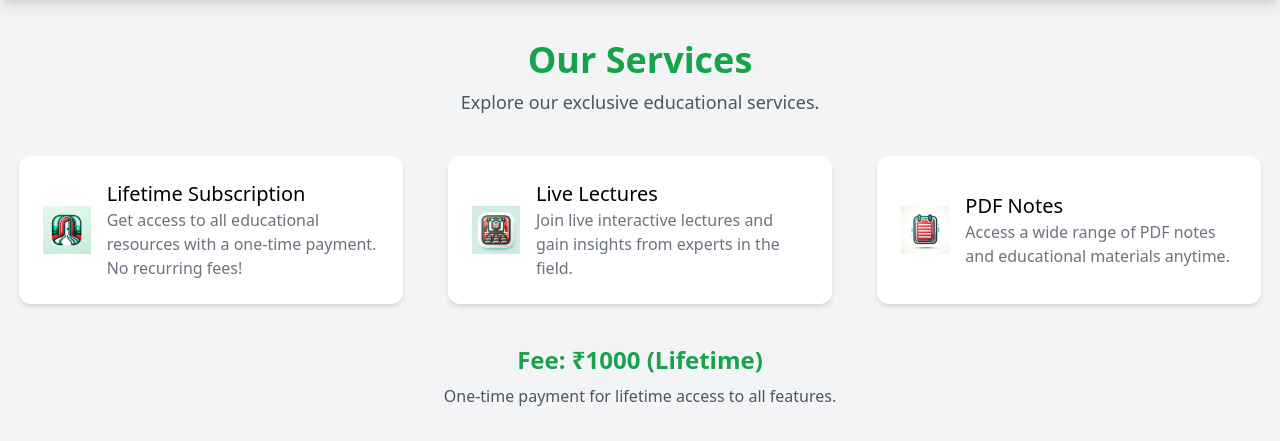
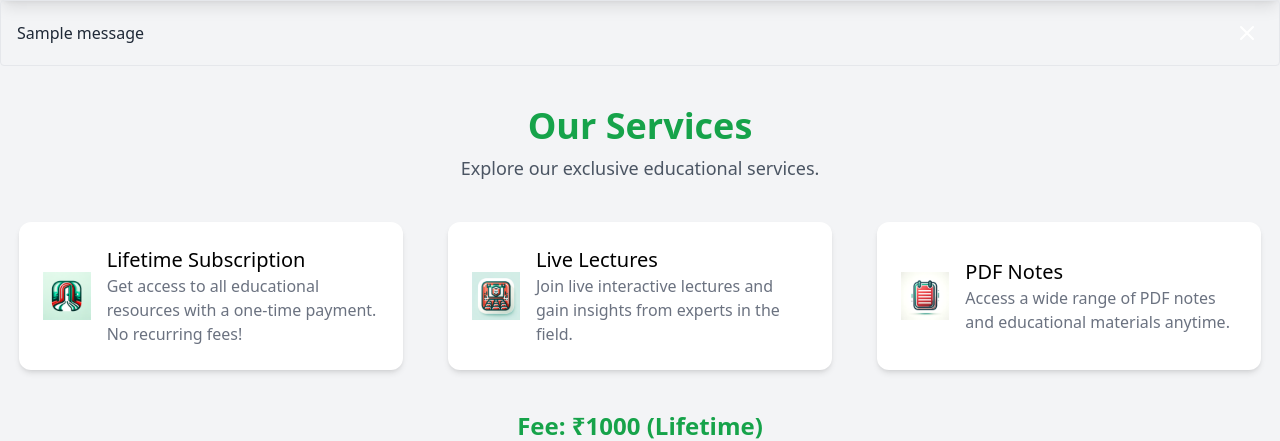
Before and after one commit to divyesh1099/cliniprosper, a Django app: template cliniskills/home/templates/home/services.html in a window 1280 px wide. Shown: the part 60-501 px from the top of the page. Run offline with Django 4.2, Linux system fonts and the light colour scheme; the template is opened without the code that fills it: most values are stand-ins (such as "Sample title", 1, 10 or a date in 2020); one stand-in notice (Sample message) is shown; some libraries are stand-ins or nearby versions.

Commit message:
Add URL Protection

```diff
--- a/cliniskills/home/templates/home/services.html
+++ b/cliniskills/home/templates/home/services.html
@@ -1,6 +1,23 @@
 {% extends 'layout.html' %}
 {% load static %}
 {% block content %}
+
+<!-- Display Messages Here -->
+{% if messages %}
+<div class="mb-4">
+    {% for message in messages %}
+        <div id="message-{{ forloop.counter }}" class="flex justify-between items-center p-4 mb-4 border rounded {% if message.tags %}{{ message.tags }}{% endif %}">
+            <span>{{ message }}</span>
+            <button onclick="document.getElementById('message-{{ forloop.counter }}').style.display='none';" class="ml-4 rounded text-white p-1 hover:bg-opacity-50">
+                <svg xmlns="http://www.w3.org/2000/svg" class="h-6 w-6" fill="none" viewBox="0 0 24 24" stroke="currentColor">
+                    <path stroke-linecap="round" stroke-linejoin="round" stroke-width="2" d="M6 18L18 6M6 6l12 12" />
+                </svg>
+            </button>
+        </div>
+    {% endfor %}
+</div>
+{% endif %}
+
 <div class="container mx-auto px-4">
     <div class="text-center my-10">
         <h2 class="text-4xl font-bold text-green-600">Our Services</h2>
--- a/cliniskills/lecture/views.py
+++ b/cliniskills/lecture/views.py
@@ -3,8 +3,10 @@ from .models import *
 from django.db.models import Q
 from django.utils import timezone
 import datetime
+from decorators import *
 
 # Create your views here.
+@user_is_subscribed
 def index(request):
     lectures = Lecture.objects.all().order_by('-date')  # Ordering lectures by date
 
--- a/cliniskills/note/views.py
+++ b/cliniskills/note/views.py
@@ -2,7 +2,10 @@ from django.shortcuts import render
 from .models import *
 from django.db.models import Q
 import datetime
+from decorators import *
+
 # Create your views here.
+@user_is_subscribed
 def index(request):
     notes = Note.objects.all().order_by('-upload_date')
     # Handling the search query
```
Also changed, not shown: cliniskills/decorators.py (added, +22 -0 lines).
